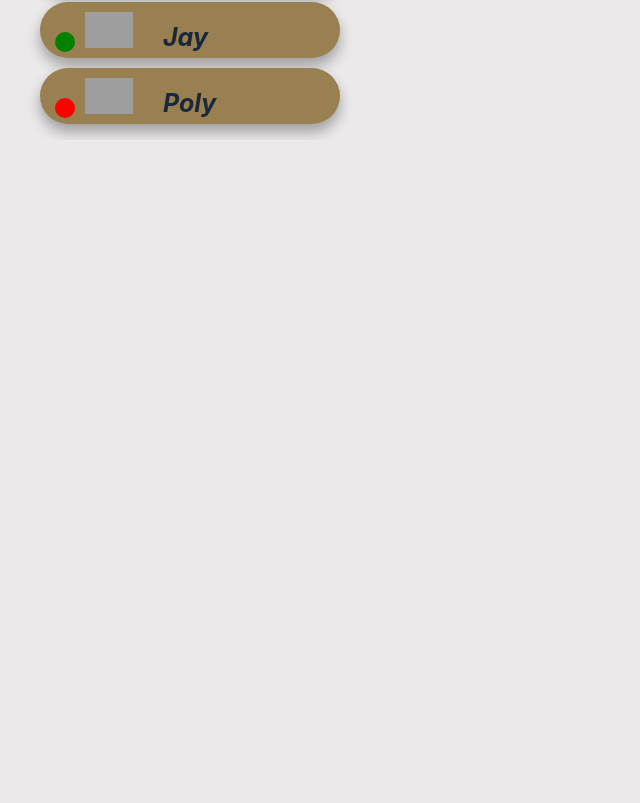
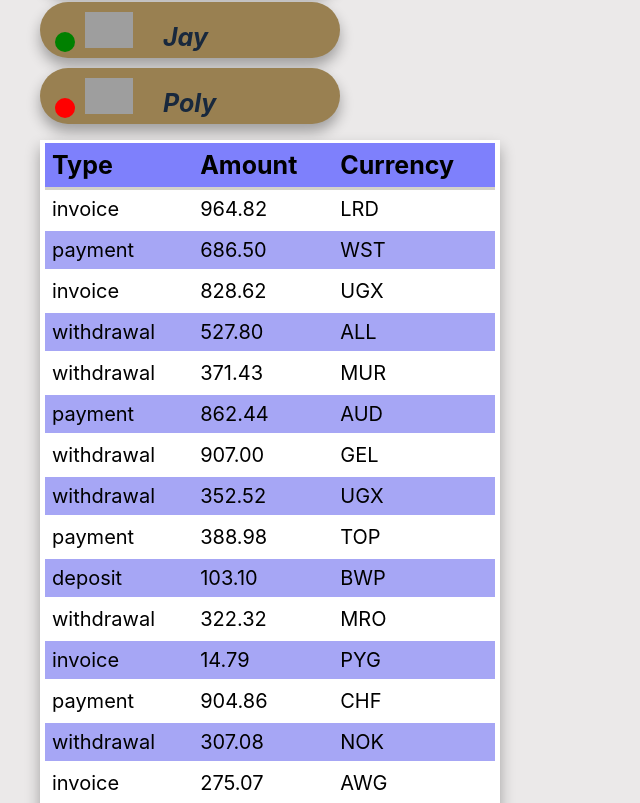
Before and after one commit to Nabiros/goit-react-hw-01-components, a React (Create React App) app: page / in a window 1280 px wide. Shown: the part 911-1714 px from the top of the page, without its empty margins (0-640 px from the left). Before the commit the page ends 1051 px from the top, so only its background shows below. Built offline with nearby package versions, Linux system fonts and the light colour scheme; grey boxes are pictures that could not be loaded.

Commit message:
added transaction

```diff
--- a/src/App.js
+++ b/src/App.js
@@ -1,12 +1,12 @@
 import user from './data/user.json';
 import statisticalData from './data/statistical-data.json';
 import friends from './data/friends.json';
-// import transactions from './data/transactions.json';
+import transactions from './data/transactions.json';
 
 import SocialProfile from './components/SocialProfile/SocialProfile.jsx';
 import Statistics from './components/Statistics/Statistics.jsx';
 import FriendList from './components/FriendList/FriendList.jsx';
-// import TransactionHistory from './components/TransactionHistory/TransactionHistory.jsx';
+import TransactionHistory from './components/TransactionHistory/TransactionHistory.jsx';
 
 export default function App() {
   return (
@@ -26,7 +26,7 @@ export default function App() {
       <Statistics title="Upload stats" stats={statisticalData} />
       <Statistics stats={statisticalData} />
       <FriendList friends={friends} />
-      {/* <TransactionHistory items={transactions} /> */}
+      <TransactionHistory items={transactions} />
     </div>
   );
 }
--- a/src/components/TransactionHistory/TransactionHistory.jsx
+++ b/src/components/TransactionHistory/TransactionHistory.jsx
@@ -0,0 +1,37 @@
+import PropTypes from 'prop-types';
+import styled from './TransactionHistory.module.css';
+
+export default function TransactionHistory({ items }) {
+  return (
+    <table className={styled.transactions}>
+      <thead>
+        <tr>
+          <th>Type</th>
+          <th>Amount</th>
+          <th>Currency</th>
+        </tr>
+      </thead>
+
+      <tbody>
+        {items.map(({ id, type, amount, currency }) => (
+          <tr key={id}>
+            <td>{type}</td>
+            <td>{amount}</td>
+            <td>{currency}</td>
+          </tr>
+        ))}
+      </tbody>
+    </table>
+  );
+}
+
+TransactionHistory.propTypes = {
+  items: PropTypes.arrayOf(
+    PropTypes.shape({
+      id: PropTypes.string,
+      type: PropTypes.string,
+      amount: PropTypes.string,
+      currency: PropTypes.string,
+    }),
+  ).isRequired,
+};
--- a/src/components/TransactionHistory/TransactionHistory.module.css
+++ b/src/components/TransactionHistory/TransactionHistory.module.css
@@ -0,0 +1,31 @@
+.transactions {
+  margin-bottom: 20px;
+  margin-left: 40px;
+  width: 460px;
+  border: 5px solid #fff;
+  border-top: 5px;
+  border-bottom: 3px;
+  border-collapse: collapse;
+  font-size: 15px;
+  background-color: #fff;
+  box-shadow: 0px 8px 14px 0px rgb(0 0 0 / 32%);
+}
+.transactions th {
+  text-align: left;
+  padding: 7px;
+  background: #7e80fc;
+  border: none;
+  font-size: 25px;
+  border-top: 3px solid #fff;
+  border-bottom: 3px solid #d3d1c9;
+}
+.transactions td {
+  padding: 7px;
+  border: none;
+  border-top: 3px solid #fff;
+  border-bottom: 3px;
+  font-size: 20px;
+}
+.transactions tbody tr:nth-child(even) {
+  background-color: #a6a6f5;
+}
```
